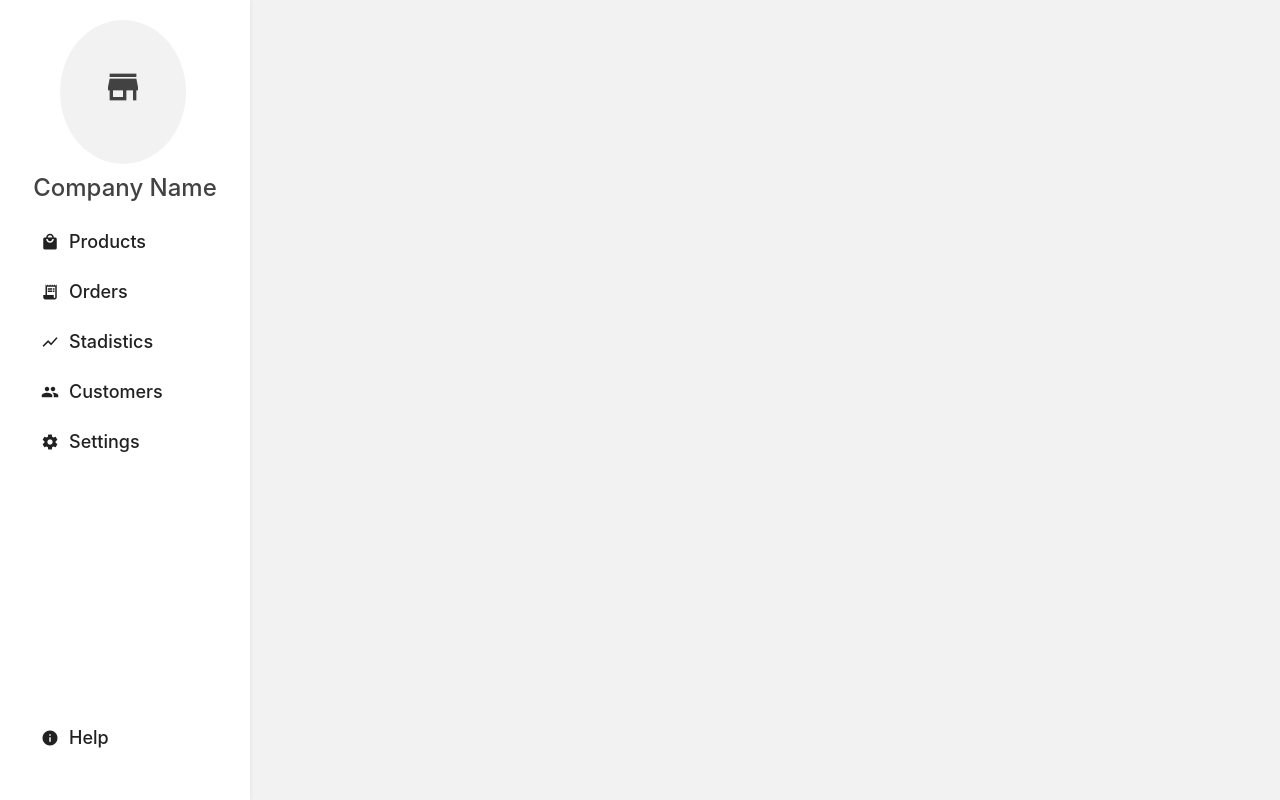
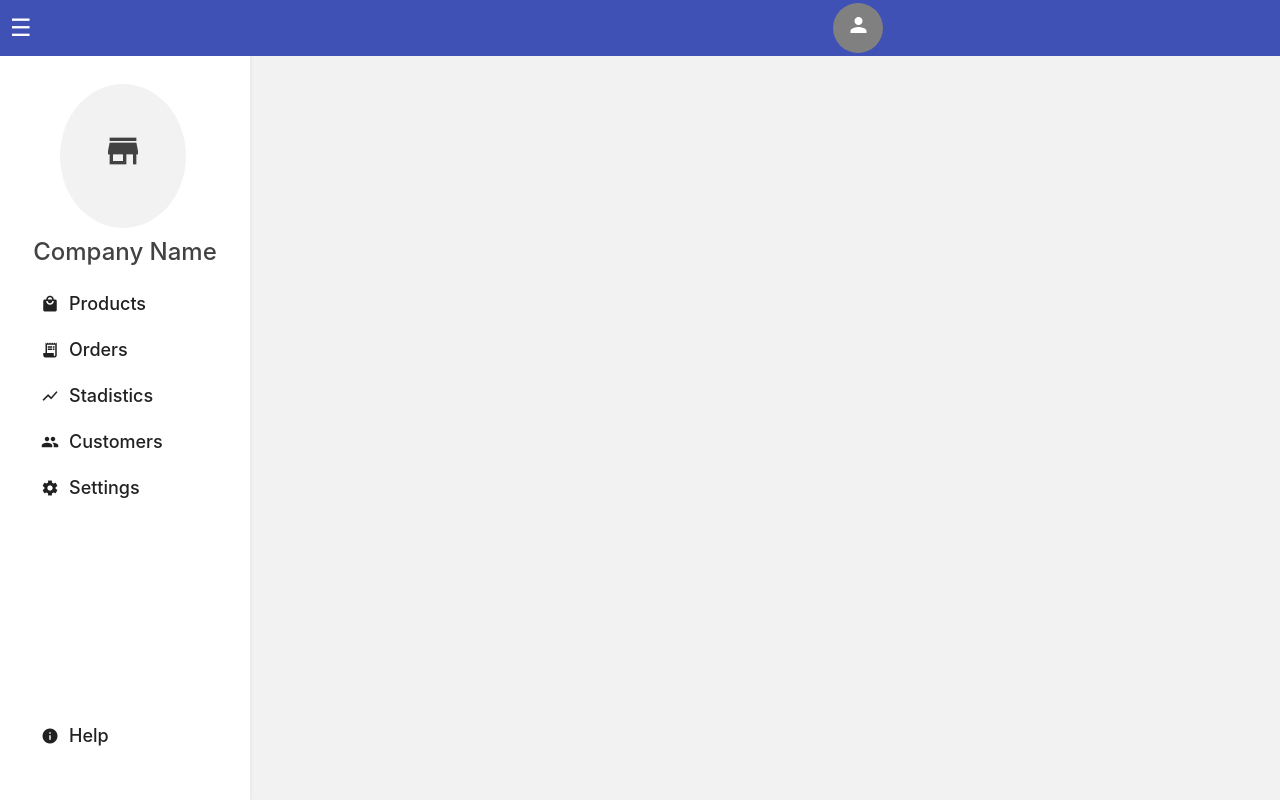
Before and after one commit to BenjaminAlvarezDiaz/Salud-Data-Center, a React (Vite) app in the folder client/: page / in a window 1280 px wide. Built offline with nearby package versions, Linux system fonts and the light colour scheme.

Commit message:
Adaptando el sidebar
Adaptando el sidebar para cuando se ponga el appbar

```diff
--- a/client/src/components/SideBar/Sidebar.css
+++ b/client/src/components/SideBar/Sidebar.css
@@ -9,6 +9,10 @@
     box-shadow: 0px 0px 5px var(--shadow-container);
     display: table-column;
     justify-content: space-between;
+}
+
+.sizedbox-vertical {
+    height: 8%;
 }
 
 .sidebar.open {
@@ -68,10 +72,9 @@
     background-color: var(--white);
     color: var(--grey1);
     border-radius: 40px;
-    padding-top: 10px;
-    padding-bottom: 10px;
+    padding-top: 8px;
+    padding-bottom: 8px;
     padding-left: 20px;
-    margin-left: 20px;
     display: flex;
     align-content: center;
 }
@@ -85,6 +88,7 @@
 nav ul {
     list-style-type: none;
     padding: 0;
+    margin-left: 20px;
 }
 
 nav ul li {
@@ -97,14 +101,9 @@ nav ul li {
 }*/
 
 .tools {
-    height: 60%;
+    height: 52%;
 }
 
 .help {
     height: 10%;
 }
-
-
-/*.sizedbox-vertical {
-    height: 200%;
-}*/
--- a/client/src/components/SideBar/Sidebar.jsx
+++ b/client/src/components/SideBar/Sidebar.jsx
@@ -5,6 +5,7 @@ import './Sidebar.css';
 function Sidebar({ isOpen, toggleSidebar, logo, companyName}){
     return (
         <div className={`sidebar ${isOpen ? 'open' : ''}`}>
+            <div className='sizedbox-vertical'/>
             {/*<button className="close-btn" onClick={toggleSidebar}>X</button>*/}
             {logo && companyName?
                 <div className='company'><img src={logo} className='image'/>{companyName}</div>
--- a/client/src/pages/Help.jsx
+++ b/client/src/pages/Help.jsx
@@ -1,4 +1,5 @@
 import React, {useState} from 'react';
+import AppBar from '../components/AppBar/AppBar';
 import Sidebar from '../components/SideBar/Sidebar';
 import '../styles/Help.css';
 
@@ -11,6 +12,7 @@ function Help(){
 
     return(
         <div className='main-container'>
+            <AppBar></AppBar>
             <Sidebar isOpen={isSidebarOpen} toggleSidebar={toggleSidebar} />
         </div>
     );
```
